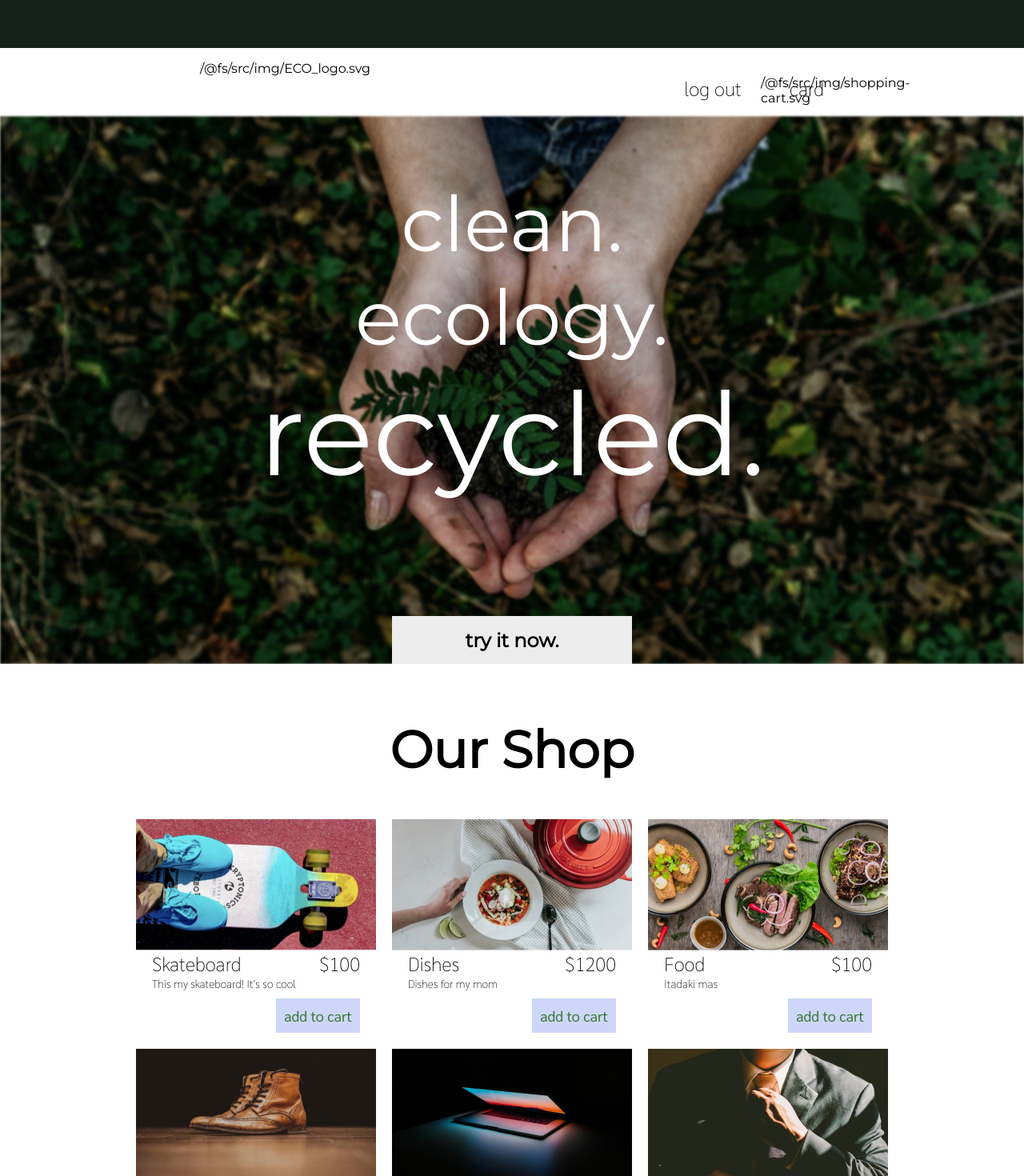
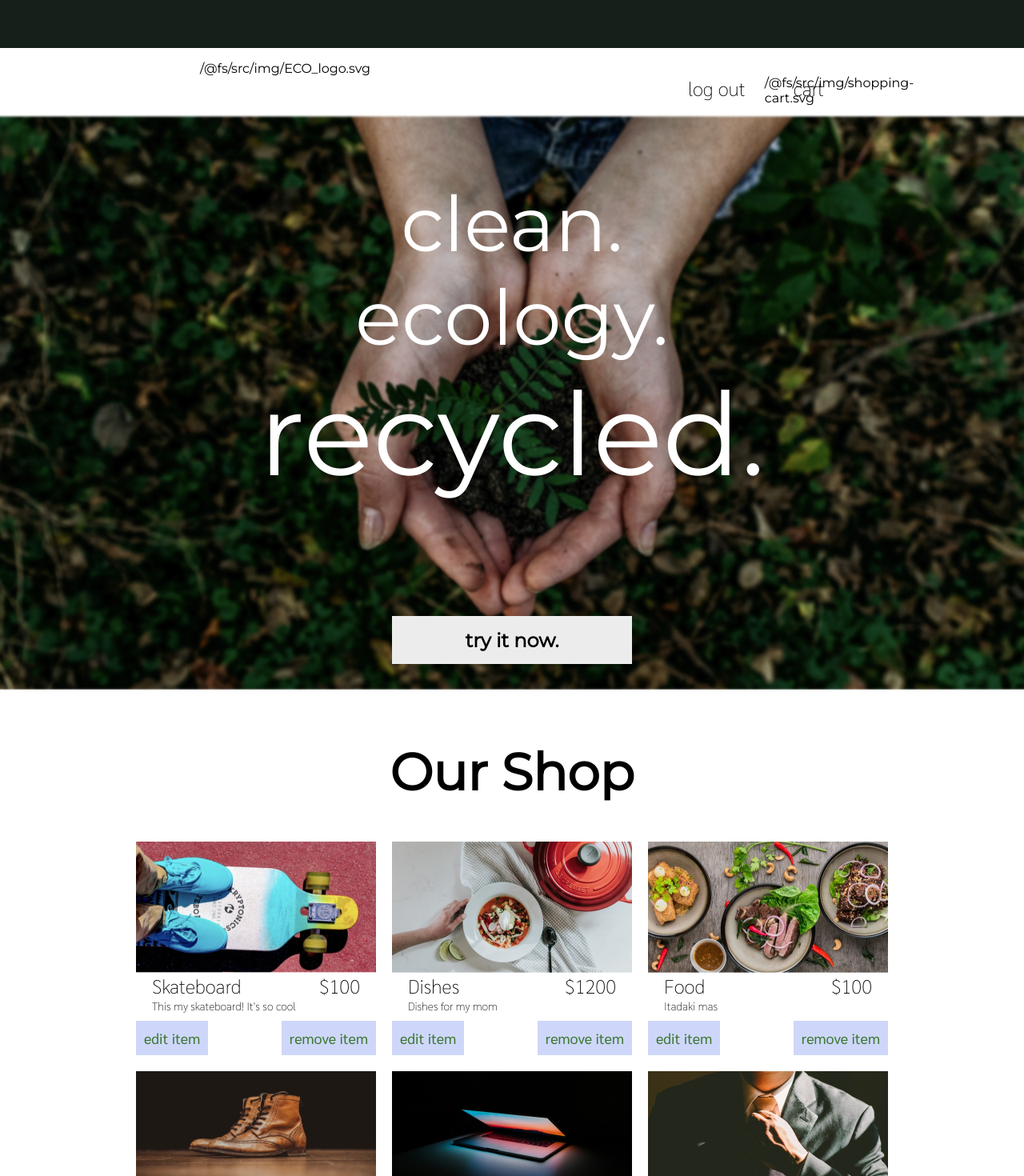
Before and after one commit to AlexexDenimus/GameView, a Svelte app: page / in a window 1280 px wide. Shown: the top 1470 px of the page at 80% size. Built offline with nearby package versions, Linux system fonts and the light colour scheme; sample sign-in values are in the browser's storage; the HTML template or start-up script is replaced by a standard one.

Commit message:
bug fixes

```diff
--- a/src/components/Card.svelte
+++ b/src/components/Card.svelte
@@ -1,4 +1,7 @@
 <script>
+  import { userType } from '../store'
+  import { USER_TYPE } from '../consts';
+
   export let title;
   export let description;
   export let price;
@@ -43,6 +46,10 @@
     display: flex;
     justify-content: flex-end;
   }
+  .buttons {
+    display: flex;
+    justify-content: space-between;
+  }
   button {
     background: #ced7f9;
     color: #3b7632;
@@ -62,7 +69,12 @@
     </div>
     <span class="price">${price}</span>
   </div>
-  <div class="button">
+  <div class='{$userType === USER_TYPE.user ? "button" : "buttons"}'>
+  {#if $userType === USER_TYPE.user}
     <button>add to cart</button>
+  {:else}
+    <button>edit item</button>
+    <button>remove item</button>
+  {/if}
   </div>
 </div>
--- /dev/null
+++ b/src/components/Cart.svelte
@@ -0,0 +1,26 @@
+<script>
+import Blur from './Blur.svelte';
+
+export let open = false;
+$: classes = open ? 'wrapper open' : 'wrapper closed';
+</script>
+
+<style>
+  .wrapper {
+    position: fixed;
+    top: 0;
+    right: 0;
+    bottom: 0;
+    width: 100px;
+    background: white;
+    transition: transform .3s ease-out;
+  }
+
+  .closed {
+    transform: translateX(100%);
+  }
+</style>
+
+<div class={classes}>
+
+</div>
--- a/src/components/Header.svelte
+++ b/src/components/Header.svelte
@@ -1,9 +1,16 @@
 <script>
   import { link } from 'svelte-routing';
+  import { createEventDispatcher } from 'svelte';
   import logo from '../img/ECO_logo.svg';
   import cart from '../img/shopping-cart.svg';
 
   import {userType} from '../store';
+
+  const dispatch = createEventDispatcher();
+
+  function cartClick() {
+    dispatch('cartClick', {});
+  }
 </script>
 
 <style>
@@ -51,7 +58,7 @@
       <div class="cart">
         {@html cart}
       </div>
-      <span class="text sarabun">card</span>
+      <span class="text sarabun" on:click={cartClick}>cart</span>
     </div>
   </div>
 </div>
--- a/src/components/Hero.svelte
+++ b/src/components/Hero.svelte
@@ -5,6 +5,7 @@
 <style>
   .wrapper {
     position: relative;
+    overflow-x: hidden;
   }
   .text {
     position: absolute;
@@ -45,13 +46,16 @@
   a:active {
     background: #bbbbbb;
   }
-  img {
-    width: 100%;
+  .img {
+    min-height: 90vh;
+    min-width: 100%;
+    background: url('../img/Hero.jpg') center;
+    background-size: cover;
   }
 </style>
 
 <div class="wrapper">
-  <img src={heroImg} alt="hero" />
+  <div class="img" />
   <div class="text">
     <span class="clean">clean.</span>
     <span class="ecology">ecology.</span>
--- a/src/components/Main.svelte
+++ b/src/components/Main.svelte
@@ -7,9 +7,17 @@
   import CardList from './CardList.svelte';
   import About from './About.svelte';
   import Footer from './Footer.svelte';
-
+  import Cart from './Cart.svelte';
 
   import { userType } from '../store';
+
+  let isCartOpen = false;
+
+  function switchCart() {
+    isCartOpen = !isCartOpen;
+  }
+
+  $: rootClasses = isCartOpen ? 'root with-cart' : 'root';
 
   onMount(() => {
     if ($userType !== 'admin' && $userType !== 'user') {
@@ -21,13 +29,20 @@
 <style>
   .root {
     width: 100%;
+    transition: transform .3s ease-out;
+  }
+  .with-cart {
+    transform: translateX(-50px);
   }
 </style>
 
-<div class="root">
-  <Header />
+<div class={rootClasses}>
+  <Header on:cartClick={switchCart} />
   <Hero />
   <CardList />
   <About />
   <Footer />
 </div>
+<aside>
+  <Cart open={ isCartOpen } />
+</aside>
```
